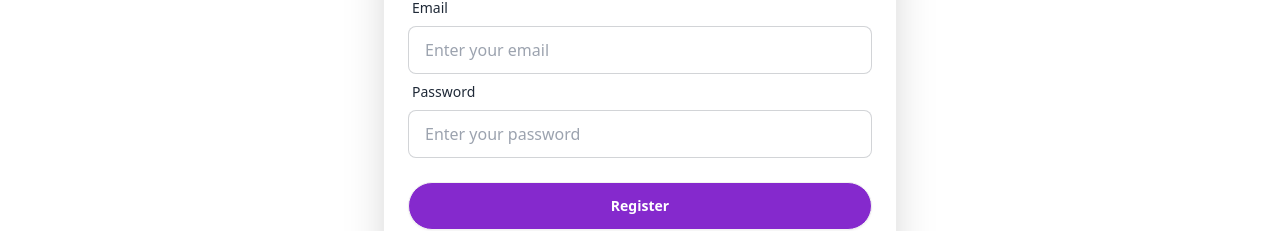
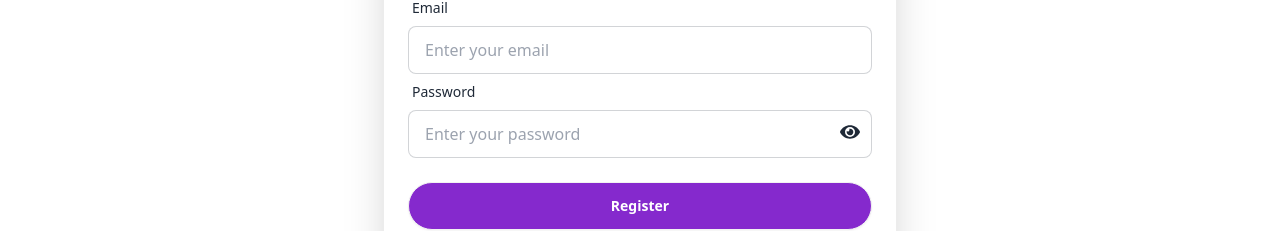
Before and after one commit to RahulKhanSuvo/discount-pro, a React (Vite) app: page /register in a window 1280 px wide. Shown: the part 343-574 px from the top of the page. Built offline with nearby package versions, Linux system fonts and the light colour scheme; no server answers.

Commit message:
added password show and hide functionality on login and register form

```diff
--- a/src/pages/Login.jsx
+++ b/src/pages/Login.jsx
@@ -2,7 +2,7 @@ import { useContext, useState } from "react";
 import { FcGoogle } from "react-icons/fc";
 import { useLocation, useNavigate } from "react-router-dom";
 import AuthContext from "../context/authContext";
-import { FaEye } from "react-icons/fa";
+import { FaEye, FaEyeSlash } from "react-icons/fa";
 
 const Login = () => {
   const { userLogin, userGoogleSignIn } = useContext(AuthContext);
@@ -58,7 +58,7 @@ const Login = () => {
               <span className="label-text">Password</span>
             </label>
             <input
-              type={setShowPassword ? "text" : "password"}
+              type={showPassword ? "text" : "password"}
               placeholder="password"
               name="password"
               className="input input-bordered"
@@ -66,9 +66,9 @@ const Login = () => {
             />
             <p
               onClick={() => setShowPassword(!showPassword)}
-              className="absolute right-3 cursor-pointer bottom-12"
+              className="absolute right-3 cursor-pointer text-xl bottom-12"
             >
-              <FaEye />
+              {showPassword ? <FaEyeSlash></FaEyeSlash> : <FaEye />}
             </p>
             <label className="label">
               <a href="#" className="label-text-alt link link-hover">
--- a/src/pages/Register.jsx
+++ b/src/pages/Register.jsx
@@ -3,11 +3,12 @@ import { FcGoogle } from "react-icons/fc";
 import { Link, useLocation, useNavigate } from "react-router-dom";
 import AuthContext from "../context/authContext";
 import { toast } from "react-toastify";
-
+import { FaEye, FaEyeSlash } from "react-icons/fa";
 const Register = () => {
   const { userRegister, updateUserProfile, userGoogleSignIn, setLoading } =
     useContext(AuthContext);
   const [error, setError] = useState("");
+  const [showPassword, setShowPassword] = useState(false);
   const navigate = useNavigate();
   const location = useLocation();
   const handleSubmit = (e) => {
@@ -115,17 +116,23 @@ const Register = () => {
               required
             />
           </div>
-          <div className="form-control">
+          <div className="form-control relative">
             <label className="label">
               <span className="label-text">Password</span>
             </label>
             <input
-              type="password"
+              type={showPassword ? "text" : "password"}
               placeholder="Enter your password"
               name="password"
               className="input input-bordered"
               required
             />
+            <p
+              onClick={() => setShowPassword(!showPassword)}
+              className="absolute right-3 cursor-pointer text-xl top-12"
+            >
+              {showPassword ? <FaEyeSlash></FaEyeSlash> : <FaEye />}
+            </p>
             {error && <p className="text-red-500 text-sm mt-1">{error}</p>}
           </div>
           <div className="form-control mt-6">
```
